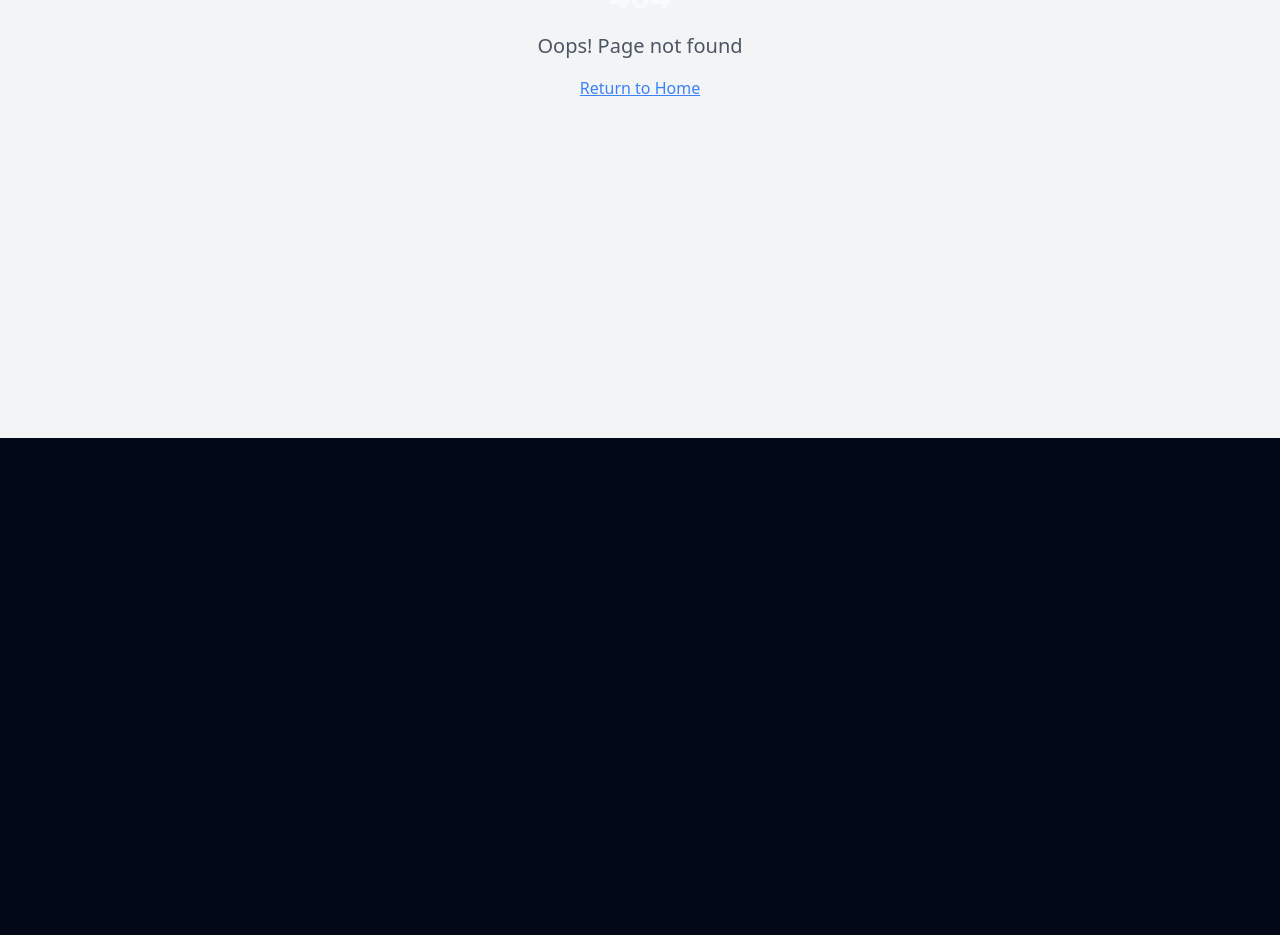
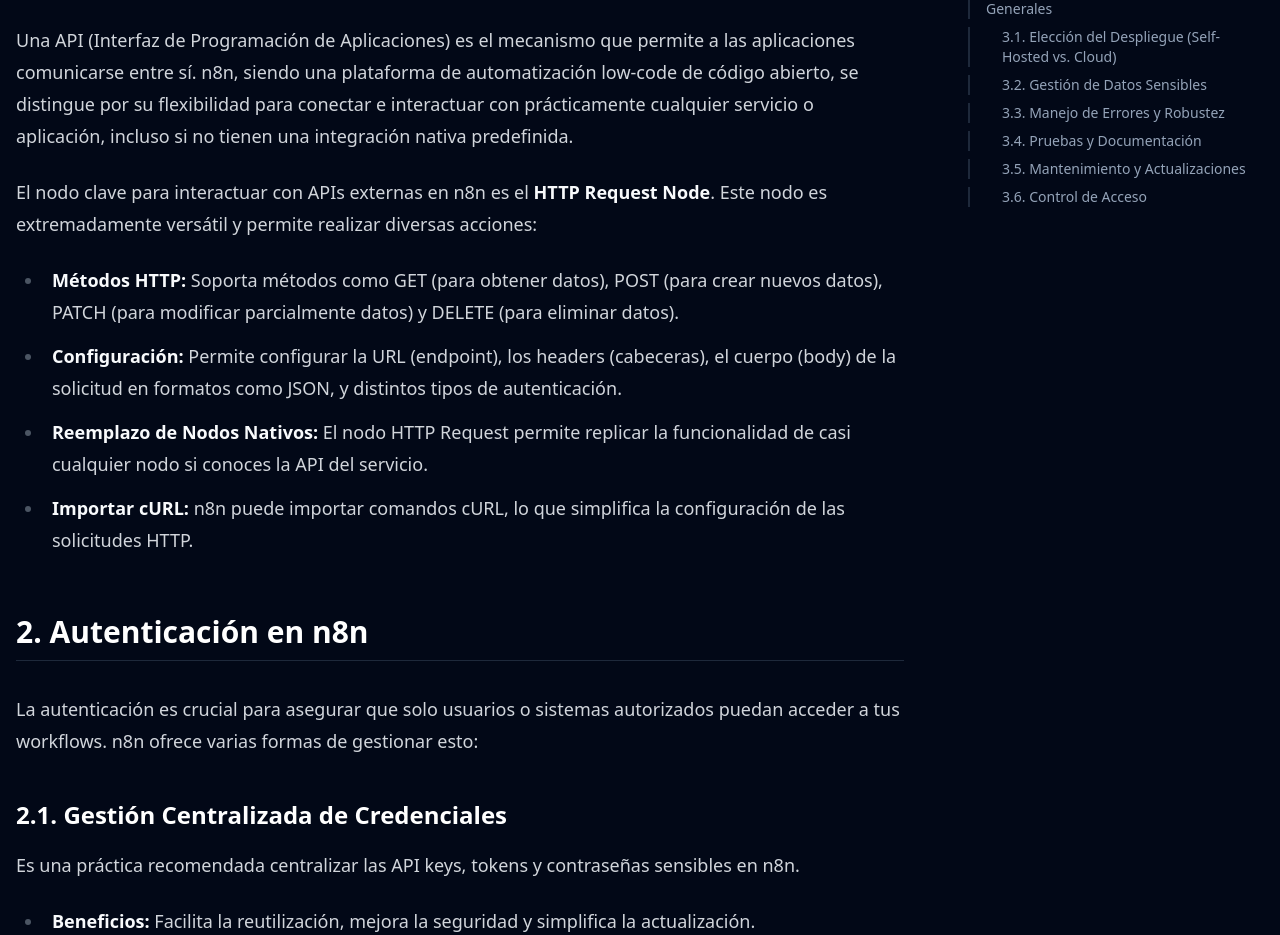
Before and after one commit to Kevinsansuor/n8n-documentation-ui, a React (Vite) app: page /advanced in a window 1280 px wide. Before the commit this address had no page. Shown: the part 362-1297 px from the top of the page. Before the commit the page ends 800 px from the top, so only its background shows below. Built offline with nearby package versions, Linux system fonts and the light colour scheme.

Commit message:
[dyad] Añadir página de Conceptos Avanzados - wrote 3 file(s)

```diff
--- a/src/App.tsx
+++ b/src/App.tsx
@@ -9,6 +9,7 @@ import HostingOptionsPage from "./pages/HostingOptionsPage";
 import CoreConceptsPage from "./pages/CoreConceptsPage";
 import NodesPage from "./pages/NodesPage";
 import WorkflowsPage from "./pages/WorkflowsPage";
+import AdvancedPage from "./pages/AdvancedPage";
 import NotFound from "./pages/NotFound";
 import { ThemeProvider } from "./components/ThemeProvider";
 
@@ -28,6 +29,7 @@ const App = () => (
             <Route path="/core-concepts" element={<CoreConceptsPage />} />
             <Route path="/nodes" element={<NodesPage />} />
             <Route path="/workflows" element={<WorkflowsPage />} />
+            <Route path="/advanced" element={<AdvancedPage />} />
             {/* ADD ALL CUSTOM ROUTES ABOVE THE CATCH-ALL "*" ROUTE */}
             <Route path="*" element={<NotFound />} />
           </Routes>
--- a/src/components/IndexPageContent.tsx
+++ b/src/components/IndexPageContent.tsx
@@ -54,9 +54,9 @@ const allCategories = [
   {
     title: 'Advanced',
     items: [
-        { icon: <Shield className="w-6 h-6" />, title: 'Security', description: 'Ensure the security of your n8n instance', link: '/article' },
-        { icon: <KeyRound className="w-6 h-6" />, title: 'Authentication', description: 'Manage user access and permissions', link: '/article' },
-        { icon: <BookKey className="w-6 h-6" />, title: 'API', description: 'Interact with n8n programmatically', link: '/article' },
+        { icon: <Shield className="w-6 h-6" />, title: 'Security', description: 'Ensure the security of your n8n instance', link: '/advanced' },
+        { icon: <KeyRound className="w-6 h-6" />, title: 'Authentication', description: 'Manage user access and permissions', link: '/advanced' },
+        { icon: <BookKey className="w-6 h-6" />, title: 'API', description: 'Interact with n8n programmatically', link: '/advanced' },
     ],
   },
 ];
--- /dev/null
+++ b/src/pages/AdvancedPage.tsx
@@ -0,0 +1,96 @@
+import { DocsLayout } from '@/components/DocsLayout';
+import { OnThisPageSidebar } from '@/components/OnThisPageSidebar';
+import { useRef } from 'react';
+
+const AdvancedPage = () => {
+  const contentRef = useRef<HTMLElement>(null);
+
+  return (
+    <DocsLayout>
+      <div className="container mx-auto px-4 py-12 md:py-20">
+        <div className="flex flex-col lg:flex-row gap-12 xl:gap-16">
+          <article ref={contentRef} className="prose dark:prose-invert prose-lg max-w-none lg:w-3/4 prose-headings:font-semibold prose-h1:text-blue-500 prose-h2:border-b prose-h2:pb-2 prose-a:text-blue-500 hover:prose-a:text-blue-600 prose-strong:text-foreground prose-code:bg-muted prose-code:p-1 prose-code:rounded-md">
+            <h1>Conceptos Avanzados: Seguridad, APIs y Autenticación</h1>
+
+            <h2 id="apis">1. APIs en n8n: El Corazón de la Conectividad</h2>
+            <p>Una API (Interfaz de Programación de Aplicaciones) es el mecanismo que permite a las aplicaciones comunicarse entre sí. n8n, siendo una plataforma de automatización low-code de código abierto, se distingue por su flexibilidad para conectar e interactuar con prácticamente cualquier servicio o aplicación, incluso si no tienen una integración nativa predefinida.</p>
+            <p>El nodo clave para interactuar con APIs externas en n8n es el <strong>HTTP Request Node</strong>. Este nodo es extremadamente versátil y permite realizar diversas acciones:</p>
+            <ul>
+              <li><strong>Métodos HTTP:</strong> Soporta métodos como GET (para obtener datos), POST (para crear nuevos datos), PATCH (para modificar parcialmente datos) y DELETE (para eliminar datos).</li>
+              <li><strong>Configuración:</strong> Permite configurar la URL (endpoint), los headers (cabeceras), el cuerpo (body) de la solicitud en formatos como JSON, y distintos tipos de autenticación.</li>
+              <li><strong>Reemplazo de Nodos Nativos:</strong> El nodo HTTP Request permite replicar la funcionalidad de casi cualquier nodo si conoces la API del servicio.</li>
+              <li><strong>Importar cURL:</strong> n8n puede importar comandos cURL, lo que simplifica la configuración de las solicitudes HTTP.</li>
+            </ul>
+
+            <h2 id="autenticacion">2. Autenticación en n8n</h2>
+            <p>La autenticación es crucial para asegurar que solo usuarios o sistemas autorizados puedan acceder a tus workflows. n8n ofrece varias formas de gestionar esto:</p>
+
+            <h3 id="gestion-credenciales">2.1. Gestión Centralizada de Credenciales</h3>
+            <p>Es una práctica recomendada centralizar las API keys, tokens y contraseñas sensibles en n8n.</p>
+            <ul>
+              <li><strong>Beneficios:</strong> Facilita la reutilización, mejora la seguridad y simplifica la actualización.</li>
+              <li><strong>Tipos de Credenciales:</strong> API Key, OAuth2, Bearer Token, y credenciales genéricas o personalizables.</li>
+              <li><strong>Creación y Acceso:</strong> Se pueden crear desde el panel principal o directamente desde un nodo.</li>
+            </ul>
+
+            <h3 id="seguridad-webhooks">2.2. Seguridad de Webhooks</h3>
+            <p>Los Webhooks son un punto de entrada crucial y deben ser protegidos:</p>
+            <ul>
+              <li><strong>URLs de Prueba vs. Producción:</strong> n8n genera URLs distintas para entornos de prueba y producción.</li>
+              <li><strong>Autenticación del Webhook:</strong> Se puede configurar autenticación Básica, por Cabecera (Header) o con JWT (JSON Web Token).</li>
+              <li><strong>Control de Acceso por Datos:</strong> Usar nodos como If para verificar al remitente y detener la ejecución si no está autorizado.</li>
+            </ul>
+
+            <h2 id="seguridad-general">3. Seguridad y Mejores Prácticas Generales</h2>
+            <p>Para asegurar la fiabilidad, eficiencia y seguridad de tus automatizaciones, considera:</p>
+
+            <h3 id="despliegue">3.1. Elección del Despliegue (Self-Hosted vs. Cloud)</h3>
+            <ul>
+              <li><strong>Self-Hosted:</strong> Control total sobre datos e infraestructura. Ideal para información sensible.</li>
+              <li><strong>Cloud:</strong> Más fácil y rápido, con mantenimiento gestionado por n8n.</li>
+            </ul>
+
+            <h3 id="datos-sensibles">3.2. Gestión de Datos Sensibles</h3>
+            <ul>
+              <li><strong>Sistema de Credenciales:</strong> Usar siempre el sistema de credenciales de n8n para información sensible.</li>
+              <li><strong>Variables y Expresiones:</strong> Usar el nodo Set y expresiones (<code>{`{{...}}`}</code>) para manejar datos dinámicamente.</li>
+              <li><strong>Batch Processing:</strong> Para manejar grandes volúmenes de datos de forma eficiente.</li>
+            </ul>
+
+            <h3 id="manejo-errores">3.3. Manejo de Errores y Robustez</h3>
+            <ul>
+              <li><strong>Planificación de Fallos:</strong> Usar control de flujo condicional, reintentos, notificaciones y el Error Trigger.</li>
+              <li><strong>Fallback Model (IA):</strong> Configurar un modelo de IA secundario si el principal falla.</li>
+            </ul>
+
+            <h3 id="pruebas-documentacion">3.4. Pruebas y Documentación</h3>
+            <ul>
+              <li><strong>Pruebas Exhaustivas:</strong> Probar en entornos controlados antes de la producción.</li>
+              <li><strong>Herramientas de Depuración:</strong> Usar el Modo Ejecución, Test Step y Mock Data.</li>
+              <li><strong>Documentación:</strong> Usar Sticky Notes y aprovechar el control de versiones.</li>
+            </ul>
+
+            <h3 id="mantenimiento-actualizaciones">3.5. Mantenimiento y Actualizaciones</h3>
+            <ul>
+              <li><strong>Actualizaciones:</strong> En versiones autoalojadas, el usuario debe actualizar manualmente.</li>
+              <li><strong>Optimización:</strong> Configurar correctamente la zona horaria.</li>
+            </ul>
+
+            <h3 id="control-acceso">3.6. Control de Acceso</h3>
+            <ul>
+              <li><strong>Basado en Roles:</strong> Asignar los permisos mínimos necesarios.</li>
+              <li><strong>Proyectos/Carpetas:</strong> Organizar workflows para gestionar el acceso a credenciales.</li>
+            </ul>
+            <p>Dominar estos aspectos avanzados es crucial para llevar tus automatizaciones en n8n a un nivel profesional.</p>
+          </article>
+
+          <aside className="hidden lg:block lg:w-1/4">
+            <OnThisPageSidebar contentRef={contentRef} />
+          </aside>
+        </div>
+      </div>
+    </DocsLayout>
+  );
+};
+
+export default AdvancedPage;
```
